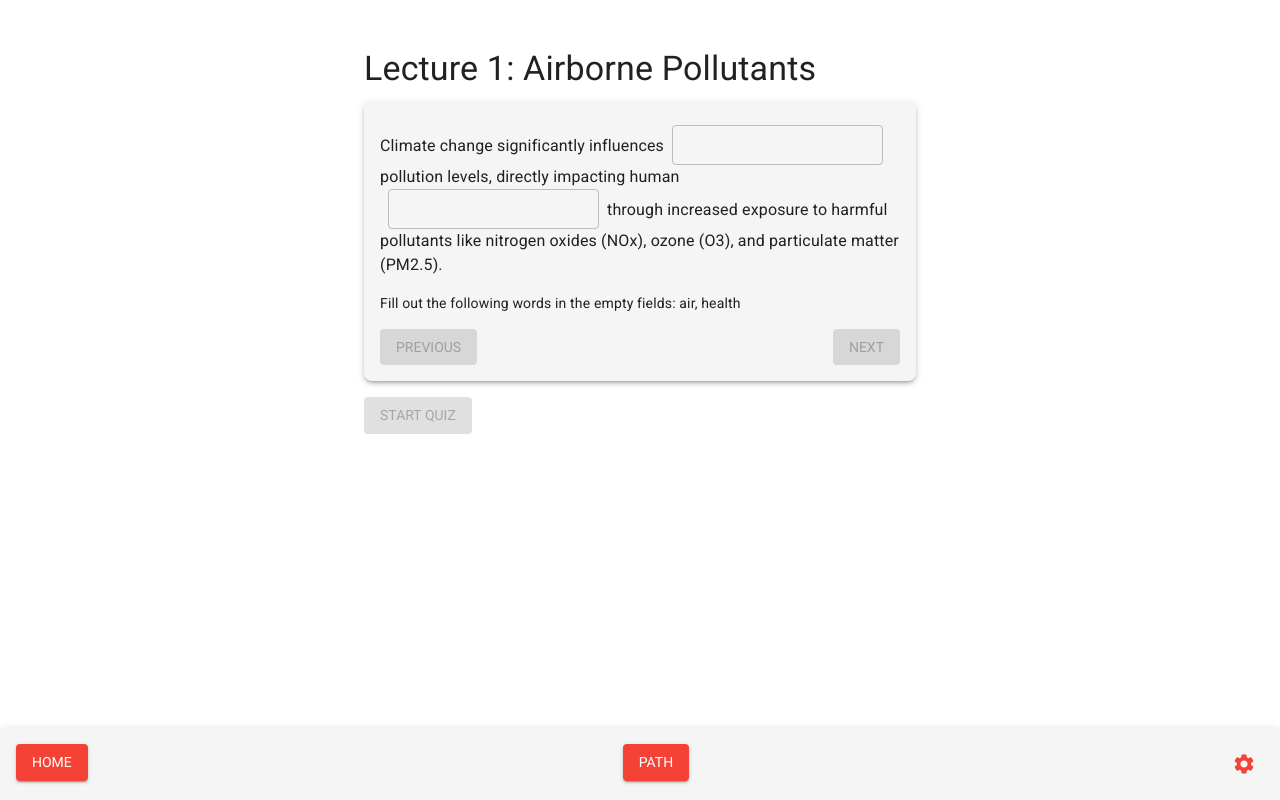
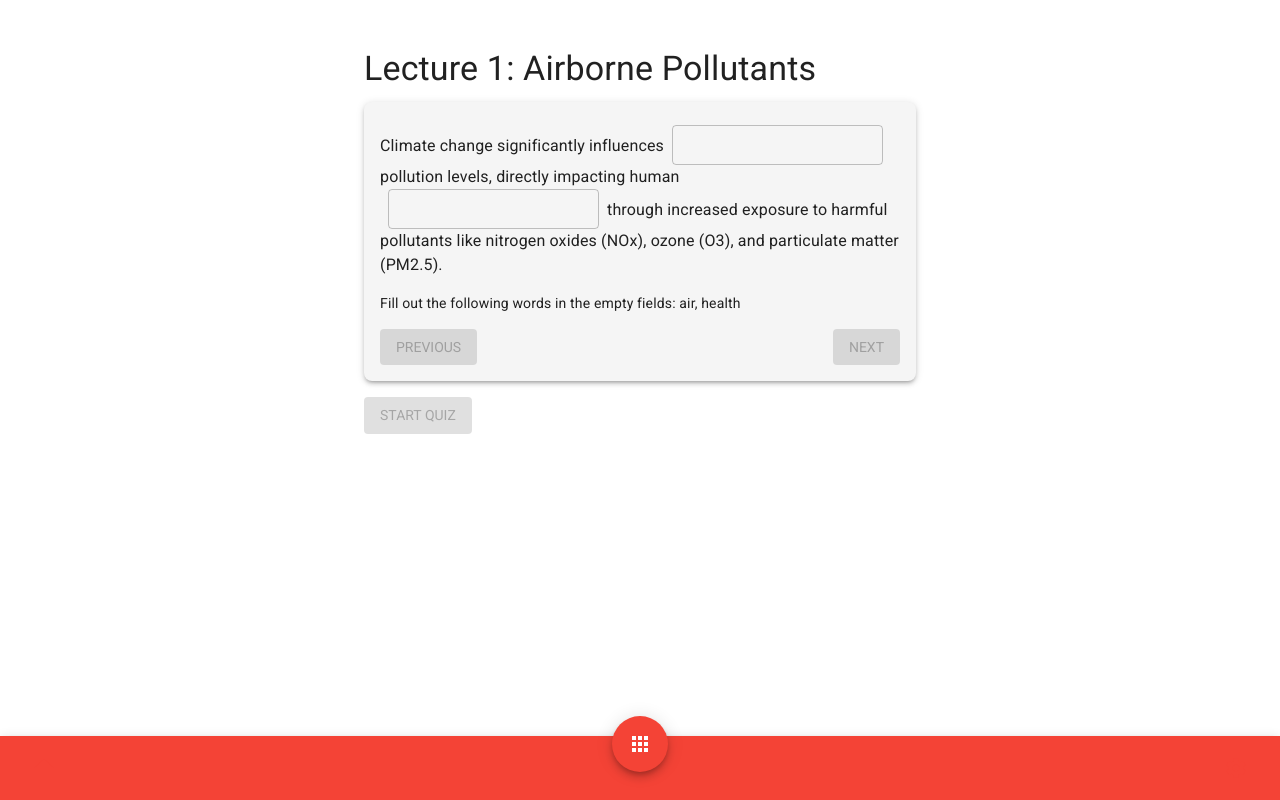
Before and after one commit to sky-ash/heatpath, a React (Vite) app: page /heatpath/lecture/1 in a window 1280 px wide. Built offline with nearby package versions, Linux system fonts and the light colour scheme.

Commit message:
navigation bar and button layouting

```diff
--- a/src/components/Navigation.jsx
+++ b/src/components/Navigation.jsx
@@ -1,9 +1,11 @@
 // src/components/Navigation.jsx
 
 import React from 'react';
-import { Box, Button, IconButton } from '@mui/material';
+import { Box, Fab, Button, IconButton, AppBar, Toolbar } from '@mui/material';
 import { useLocation, Link } from 'react-router-dom';
 import SettingsIcon from '@mui/icons-material/Settings';
+import HomeIcon from '@mui/icons-material/Home';
+import AppsIcon from '@mui/icons-material/Apps';
 
 export default function Navigation() {
   const location = useLocation();
@@ -11,33 +13,54 @@ export default function Navigation() {
     return null; // Do not render the footer on the home page
   }
 
+  /*
+  const StyledFab = styled(Fab)({
+    position: 'absolute',
+    zIndex: 1,
+    top: -30,
+    left: 0,
+    right: 0,
+    margin: '0 auto',
+  });
+  */
+
   return (
-    <Box
+    <AppBar
       position="fixed"
-      bottom={0}
-      left={0}
-      right={0}
+      sx={{
+        top: 'auto',
+        bottom: 0,
+      }}
       bgcolor="background.paper"
       p={2}
-      display="flex"
-      justifyContent="space-between"
-      boxShadow={3}
     >
-      <Link to="/" style={{ textDecoration: 'none' }}>
-        <Button variant="contained" color="primary">
-          Home
-        </Button>
+      <Link to="/path">
+        <Fab color="primary"
+             sx={{ position: 'absolute',
+                   zIndex: 1,
+                   top: -20,
+                   left: 0,
+                   right: 0,
+                   margin: '0 auto'}}>
+          <AppsIcon />
+        </Fab>
       </Link>
-      <Link to="/path" style={{ textDecoration: 'none' }}>
-        <Button variant="contained" color="primary">
-          Path
-        </Button>
-      </Link>
-      <Link to="/settings" style={{ textDecoration: 'none' }}>
+
+      <Toolbar>
+        <Link to="/" sx={{alignItems: 'flex-start'}}>
+        <IconButton color="primary">
+          <HomeIcon />
+        </IconButton>
+        </Link>
+
+        <Box sx={{flexGrow: 1}} />
+
+        <Link to="/settings" sx={{alignItems: 'flex-end'}}>
         <IconButton color="primary">
           <SettingsIcon />
         </IconButton>
-      </Link>
-    </Box>
+        </Link>
+      </Toolbar>
+    </AppBar>
   );
 }
--- a/src/components/Quiz.jsx
+++ b/src/components/Quiz.jsx
@@ -81,8 +81,8 @@ export default function Quiz({ quiz, lectureId, handleReviewCards }) {
         </RadioGroup>
         </FormControl>
 
-        <Box>
-        <Button variant="contained"
+        <Box p='16px' sx={{ position: 'fixed', bottom: 0, right: 0, marginBottom: '4rem'}}>
+        <Button variant="contained" p={2}
                 color="primary"
                 onClick={handleNextQuestion}>
 
--- a/src/pages/Start.jsx
+++ b/src/pages/Start.jsx
@@ -20,7 +20,13 @@ export default function Start() {
         Learn about the health risks of climate change through interactive lectures and quizzes.
       </Typography>
       <Box mt={2}>
-        <Button variant="contained" color="primary" onClick={handleGetStarted} style={{ marginRight: '1rem' }}>
+        <Button variant="contained" color="primary" onClick={handleGetStarted}
+        sx={{ position: 'absolute',
+          zIndex: 1,
+          bottom: 20,
+          left: 0,
+          right: 0,
+          margin: '0 auto'}}>
           Get Started
         </Button>
       </Box>
```
